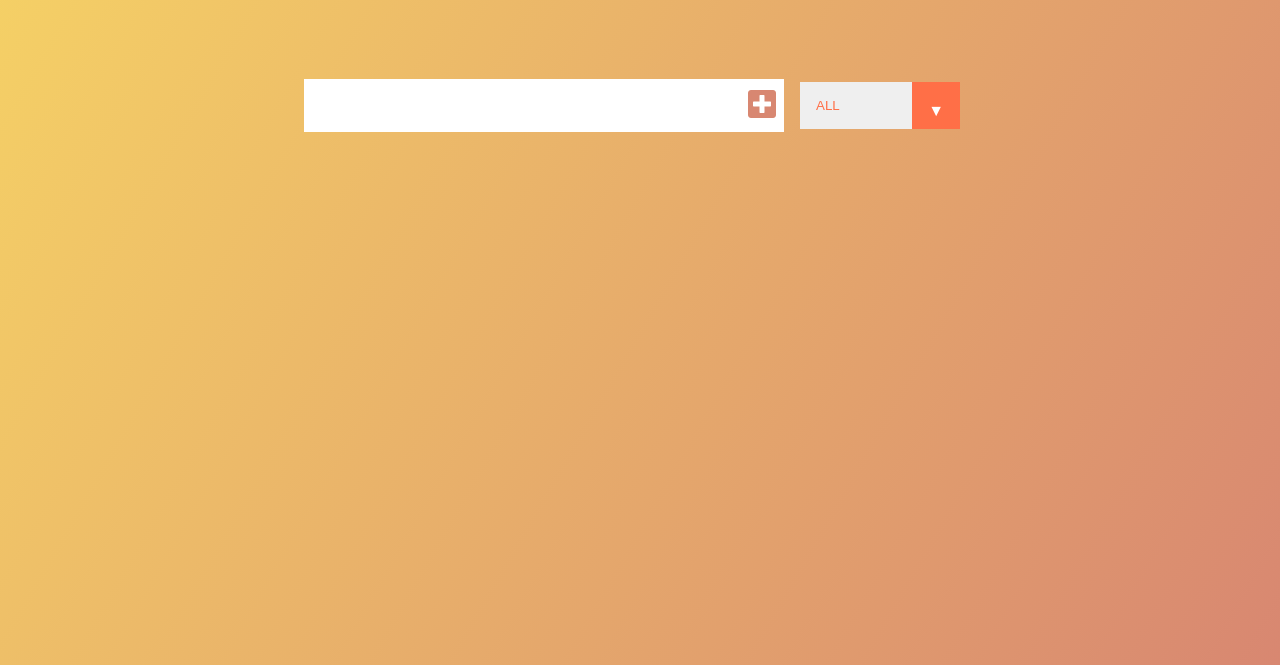
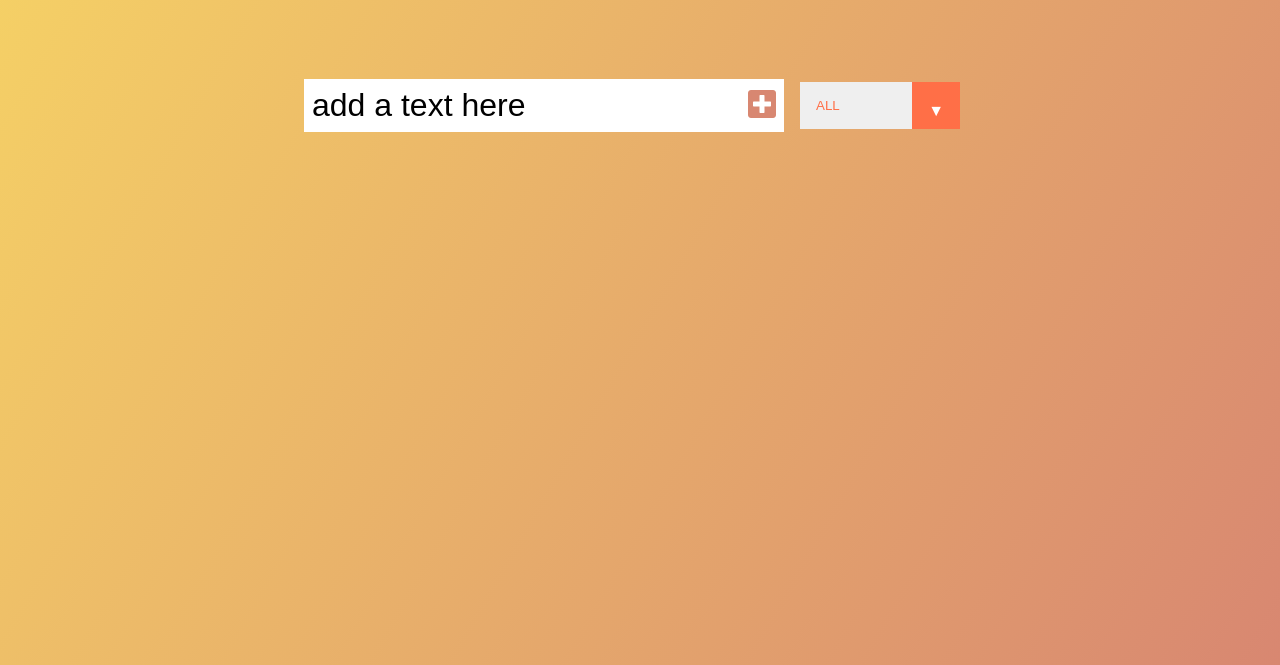
Before and after one commit to Roic22/My-Todo-App, a plain HTML site: page index.html in a window 1280 px wide. Shown: the part 135-800 px from the top of the page. Drawn offline with Linux system fonts and the light colour scheme.

Commit message:
Update index.html

```diff
--- a/index.html
+++ b/index.html
@@ -14,7 +14,7 @@
          <h1>My Todo list</h1>
      </header>
      <form>
-         <input type="text" class="todo-input">
+         <input type="text" class="todo-input" value="add a text here">
          <button class="todo-button" type="submit">
              <i class="fas fa-plus-square"></i>
          </button>
```
